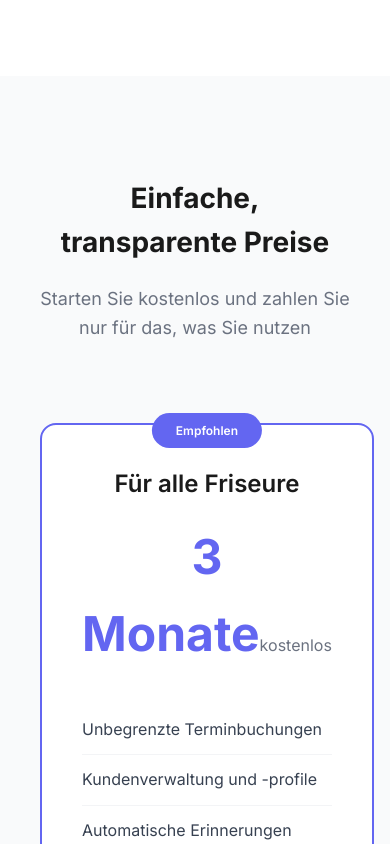
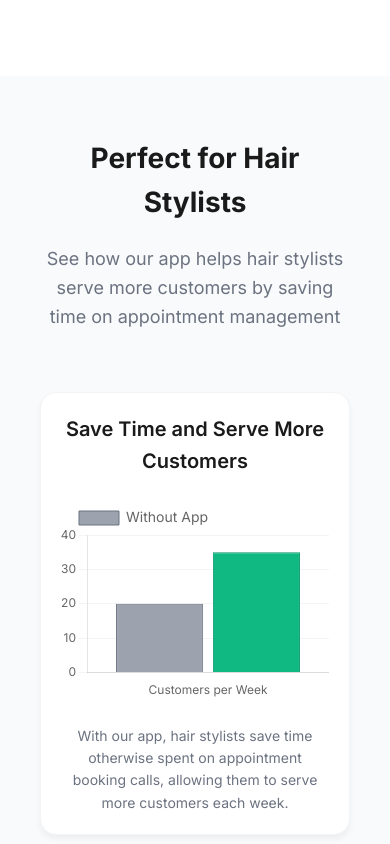
Before and after one commit to noahy-schmid/cluster-health, a React (Create React App) app: page / in a window 390 px wide. Shown: the part 5160-6004 px from the top of the page. Built offline with nearby package versions, Linux system fonts and the light colour scheme.

Commit message:
Add hair stylist panel with Chart.js bar chart showing customer capacity improvement
Co-authored-by: noahy-schmid <44346907+noahy-schmid@users.noreply.github.com>

```diff
--- /dev/null
+++ b/src/components/CustomerCapacityChart.css
@@ -0,0 +1,101 @@
+/* Customer Capacity Chart Styles */
+.chart-container {
+  background: white;
+  padding: 40px;
+  border-radius: 16px;
+  text-align: center;
+  box-shadow: 0 4px 6px rgba(0, 0, 0, 0.05);
+  border: 1px solid #f3f4f6;
+}
+
+.chart-title {
+  font-size: 24px;
+  font-weight: 600;
+  margin-bottom: 24px;
+  color: #1a1a1a;
+}
+
+.chart-wrapper {
+  height: 300px;
+  margin-bottom: 24px;
+  position: relative;
+}
+
+.chart-description {
+  font-size: 16px;
+  color: #6b7280;
+  line-height: 1.6;
+  max-width: 500px;
+  margin: 0 auto;
+}
+
+/* Hair Stylist Benefits Section */
+.hair-stylist-benefits {
+  padding: 100px 20px;
+  background: #f9fafb;
+}
+
+.hair-stylist-benefits .section-header {
+  text-align: center;
+  margin-bottom: 60px;
+}
+
+.hair-stylist-benefits .section-header h2 {
+  font-size: 42px;
+  font-weight: 700;
+  margin-bottom: 20px;
+  color: #1a1a1a;
+}
+
+.hair-stylist-benefits .section-header p {
+  font-size: 18px;
+  color: #6b7280;
+  max-width: 600px;
+  margin: 0 auto;
+}
+
+.hair-stylist-panel {
+  max-width: 800px;
+  margin: 0 auto;
+}
+
+/* Responsive Design */
+@media (max-width: 768px) {
+  .hair-stylist-benefits {
+    padding: 60px 20px;
+  }
+
+  .hair-stylist-benefits .section-header h2 {
+    font-size: 32px;
+  }
+
+  .chart-container {
+    padding: 24px;
+  }
+
+  .chart-title {
+    font-size: 20px;
+  }
+
+  .chart-wrapper {
+    height: 250px;
+  }
+
+  .chart-description {
+    font-size: 14px;
+  }
+}
+
+@media (max-width: 480px) {
+  .hair-stylist-benefits .section-header h2 {
+    font-size: 28px;
+  }
+
+  .chart-container {
+    padding: 20px;
+  }
+
+  .chart-wrapper {
+    height: 200px;
+  }
+}
--- /dev/null
+++ b/src/components/CustomerCapacityChart.tsx
@@ -0,0 +1,107 @@
+import React from 'react';
+import {
+  Chart as ChartJS,
+  CategoryScale,
+  LinearScale,
+  BarElement,
+  Title,
+  Tooltip,
+  Legend,
+} from 'chart.js';
+import { Bar } from 'react-chartjs-2';
+
+ChartJS.register(
+  CategoryScale,
+  LinearScale,
+  BarElement,
+  Title,
+  Tooltip,
+  Legend
+);
+
+const CustomerCapacityChart: React.FC = () => {
+  const data = {
+    labels: ['Customers per Week'],
+    datasets: [
+      {
+        label: 'Without App',
+        data: [20],
+        backgroundColor: '#9CA3AF',
+        borderColor: '#6B7280',
+        borderWidth: 1,
+      },
+      {
+        label: 'With App',
+        data: [35],
+        backgroundColor: '#10B981',
+        borderColor: '#059669',
+        borderWidth: 1,
+      },
+    ],
+  };
+
+  const options = {
+    responsive: true,
+    maintainAspectRatio: false,
+    plugins: {
+      legend: {
+        position: 'top' as const,
+        labels: {
+          font: {
+            family: 'Inter',
+            size: 14,
+          },
+        },
+      },
+      tooltip: {
+        callbacks: {
+          label: function(context: any) {
+            return `${context.dataset.label}: ${context.parsed.y} customers/week`;
+          },
+        },
+      },
+    },
+    scales: {
+      y: {
+        beginAtZero: true,
+        max: 40,
+        ticks: {
+          stepSize: 5,
+          font: {
+            family: 'Inter',
+            size: 12,
+          },
+        },
+        grid: {
+          color: '#F3F4F6',
+        },
+      },
+      x: {
+        ticks: {
+          font: {
+            family: 'Inter',
+            size: 12,
+          },
+        },
+        grid: {
+          display: false,
+        },
+      },
+    },
+  };
+
+  return (
+    <div className="chart-container">
+      <h3 className="chart-title">Save Time and Serve More Customers</h3>
+      <div className="chart-wrapper">
+        <Bar data={data} options={options} />
+      </div>
+      <p className="chart-description">
+        With our app, hair stylists save time otherwise spent on appointment booking calls,
+        allowing them to serve more customers each week.
+      </p>
+    </div>
+  );
+};
+
+export default CustomerCapacityChart;
--- a/src/components/HomePage.tsx
+++ b/src/components/HomePage.tsx
@@ -1,6 +1,8 @@
 import React from 'react';
 import { Link } from 'react-router-dom';
 import Navigation from './Navigation';
+import CustomerCapacityChart from './CustomerCapacityChart';
+import './CustomerCapacityChart.css';
 
 const HomePage: React.FC = () => {
   const navLinks = [
@@ -123,6 +125,19 @@ const HomePage: React.FC = () => {
         </div>
       </section>
 
+      {/* Hair Stylist Benefits Section */}
+      <section className="hair-stylist-benefits">
+        <div className="container">
+          <div className="section-header">
+            <h2>Perfect for Hair Stylists</h2>
+            <p>See how our app helps hair stylists serve more customers by saving time on appointment management</p>
+          </div>
+          <div className="hair-stylist-panel">
+            <CustomerCapacityChart />
+          </div>
+        </div>
+      </section>
+
       {/* Pricing Section */}
       <section id="pricing" className="pricing">
         <div className="container">
```
